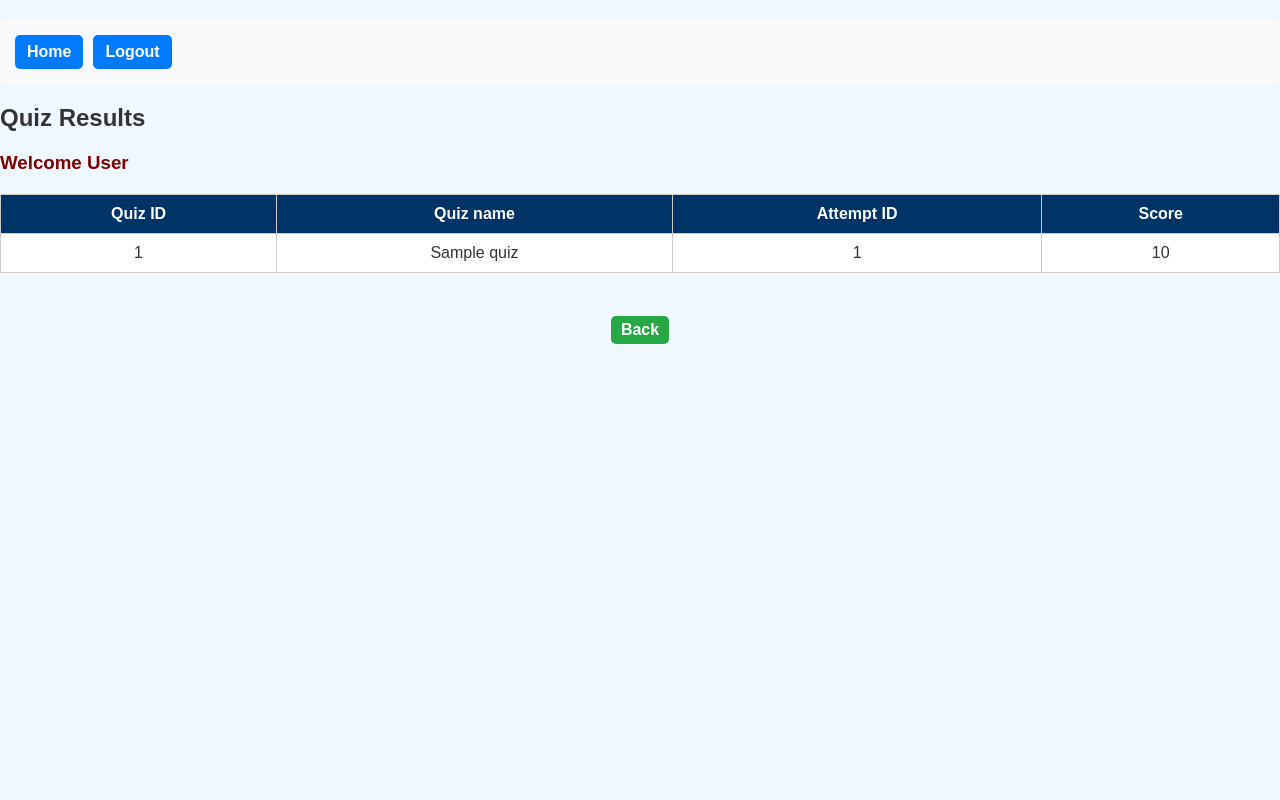
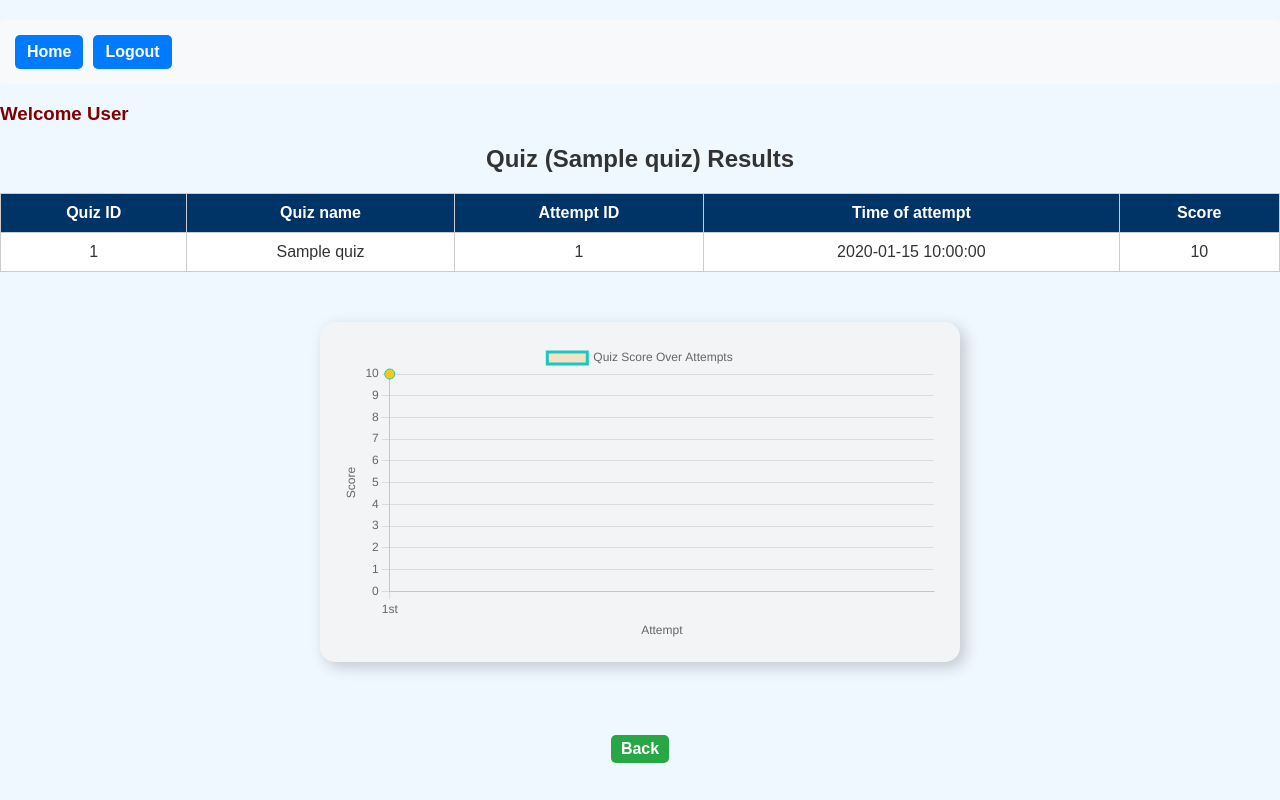
Before and after one commit to prajapatsur/Quiz-Master-Project, a Flask app: page /quiz_results/1/1 in a window 1280 px wide. Run offline with Flask 3, Linux system fonts and the light colour scheme; a user stored in the database is signed in; tables that the repository leaves empty hold one stand-in row (values such as "Sample post").

Commit message:
Added a chart at quiz result

```diff
--- a/app/routes.py
+++ b/app/routes.py
@@ -489,8 +489,6 @@ def admin_delete_chapter(id):
     flash("Chapter and its associated quizzes deleted successfully!", category="success")
     return redirect(url_for("admin_manage_chapter"))
 
-
-
 #add, edit and delete quiz
 @app.route("/admin/add_quiz", methods=['GET', 'POST'])
 @login_required
@@ -648,8 +646,6 @@ def attempt_quiz(qid):
         return redirect(url_for("quiz_result", qid= qid, user_id= current_user.id))
     return render_template("attempt_quiz.html", quiz=quiz, questions=Questions, user=user, start_time=start_time, end_time=end_time, current_time=current_time)
 
-
-
 #User Select Quiz
 @app.route("/quiz", methods=['GET','POST'])
 @login_required
--- a/app/templates/quiz_result.html
+++ b/app/templates/quiz_result.html
@@ -1,14 +1,23 @@
 {% extends "layout.html" %}
 {% block title %}Quiz {{quiz.id}} Result{% endblock %}
 
-
 {% block head %}
   <link rel="stylesheet" href="{{ url_for('static', filename='css/style.css') }}">
+  <style>
+    .chartcontainer {
+    width: 600px; /* Or any fixed width you prefer */
+    margin: 50px auto; /* Centers the container horizontally and adds top/bottom margin*/
+    padding: 20px; /* Increased padding */
+    background-color: #f2f4f5; /* changed the background color */
+    border-radius: 15px; /* Increased border radius */
+    box-shadow: 5px 5px 15px rgba(0, 0, 0, 0.2); /* Increased shadow */
+    text-align: center; /* Center the content inside */
+  </style>
 {% endblock head %}
 
 {% block content %}
-<h2>Quiz Results</h2>
 <h3>Welcome {{ user.fullname }}</h3>
+<h2 align="center">Quiz ({{ quiz.name }}) Results</h2>
 
 <div>
   <table>
@@ -17,20 +26,26 @@
         <th>Quiz ID</th>
         <th>Quiz name</th>
         <th>Attempt ID</th>
+        <th>Time of attempt</th>
         <th>Score</th>
       </tr>
     </thead>
     <tbody>
       {% for s in score %}
         <tr>
-          <td>{{ quiz.id }}</td>
-          <td>{{ quiz.name }}</td>
+          <td>{{ s.quiz.id }}</td>
+          <td>{{ s.quiz.name }}</td>
           <td>{{ s.id }}</td>
+          <td>{{ s.timestamp }}</td>
           <td>{{ s.total_scored }}</td>
         </tr>
       {% endfor %}
     </tbody>
   </table>
+</div>
+
+<div class="chartcontainer" align="center">
+  <canvas id="scoreChart"></canvas>
 </div>
 {% endblock %}
 
@@ -39,4 +54,56 @@
   <br>
   <a href="{{ url_for('dashboard') }}">Back</a>
 </div>
+
+<script src="https://cdn.jsdelivr.net/npm/chart.js"></script>
+<script>
+  document.addEventListener("DOMContentLoaded", function () {
+    let ctx = document.getElementById("scoreChart").getContext("2d");
+
+    // Data for Chart.js
+    let labels = {{ score | map(attribute='id') | list | tojson }}.map((id, index) => (index + 1) + getOrdinal(index + 1));
+    let scores = {{ score | map(attribute='total_scored') | list | tojson }};
+
+    function getOrdinal(n) {
+      let suffixes = ["th", "st", "nd", "rd"];
+      let v = n % 100;
+      return (suffixes[(v - 20) % 10] || suffixes[v] || suffixes[0]);
+    }
+
+    new Chart(ctx, {
+      type: 'line',
+      data: {
+        labels: labels,
+        datasets: [{
+          label: 'Quiz Score Over Attempts',
+          data: scores,
+          borderColor: 'rgb(25, 200, 192)',
+          backgroundColor: 'rgba(255, 150, 10, 0.2)',
+          fill: true,
+          tension: 0.3,
+          pointBackgroundColor: 'rgb(255, 200, 10)',
+          pointRadius: 5
+        }]
+      },
+      options: {
+        responsive: true,
+        scales: {
+          y: {
+            beginAtZero: true,
+            title: {
+              display: true,
+              text: 'Score'
+            }
+          },
+          x: {
+            title: {
+              display: true,
+              text: 'Attempt'
+            }
+          }
+        }
+      }
+    });
+  });
+</script>
 {% endblock footer %}
```
